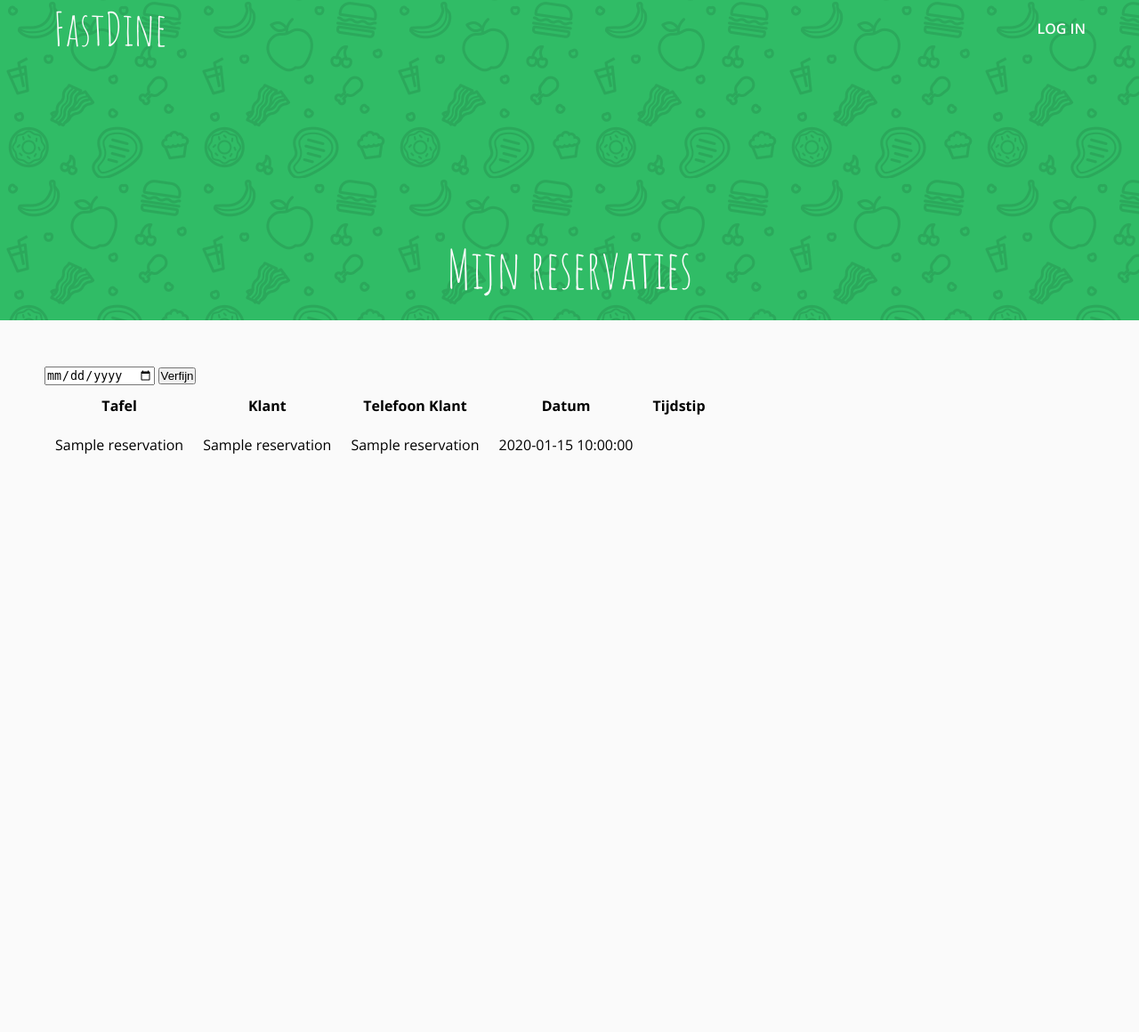
After one commit to Bramskyyy/fast-dine, a PHP site: template Code/Client/templates/account_owner.twig in a window 1280 px wide. The commit adds this page. Shown: the whole page at 89% size. Run offline with PHP 8.4, Linux system fonts and the light colour scheme; the template is opened without the code that fills it: most values are stand-ins (such as "Sample title", 1, 10 or a date in 2020); some libraries are stand-ins or nearby versions.

Commit message:
Allow restaurant owners to check their reservations

```diff
--- /dev/null
+++ b/Code/Client/templates/account_owner.twig
@@ -0,0 +1,47 @@
+{% extends 'master.twig' %}
+
+{% block pageContent %}
+
+<h2 class="above-card">Mijn reservaties</h2>
+
+<div class="overview clearfix">
+	<div class="container clearfix">
+		<form id="reservationDateForm" action="{{ PHP_SELF }}" method="post">
+			<input type="date" id="date" name="date" class="formControl" value="{{ date }}" />
+			<input type="submit" name="search" value="Verfijn" />
+		</form>
+		<table class="reservations">
+			<tr>
+				<th>Tafel</th>
+				<th>Klant</th>
+				<th>Telefoon Klant</th>
+				<th>Datum</th>
+				<th>Tijdstip</th>
+			</tr>
+			{% for reservation in reservations %}
+			<tr>
+				{% if reservation|length > 5 %}
+					<td>{{ reservation[5] }}</td>
+					<td>{{ reservation[1] }}</td>
+					<td>{{ reservation[2] }}</td>
+					<td>{{ reservation[3] }}</td>
+					<td>
+						{% if reservation[4] == "1" %}13u00{% elseif reservation[4] == "2" %}18u00{% elseif reservation[4] == "3" %}20u00{% endif %}
+					</td>
+				{% else %}
+					<td>{{ reservation[4] }}</td>
+					<td>{{ reservation[1] }}</td>
+					<td>{{ reservation[2] }}</td>
+					<td>{{ date }}</td>
+					<td>
+						{% if reservation[3] == "1" %}13u00{% elseif reservation[3] == "2" %}18u00{% elseif reservation[3] == "3" %}20u00{% endif %}
+					</td>
+				{% endif %}
+
+			</tr>
+			{% endfor %}
+		</table>
+	</div>
+</div>
+
+{% endblock %}
```
Also changed, not shown: Code/Client/account.php (+30 -3 lines), Code/Client/templates/account_customer.twig (indentation only).
